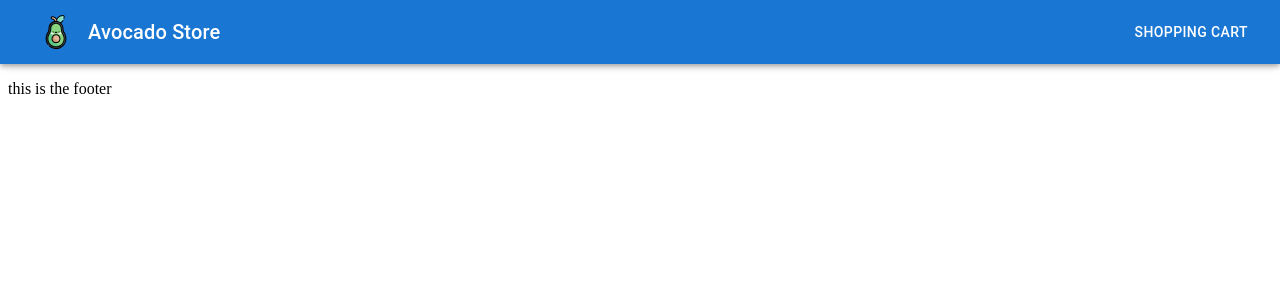
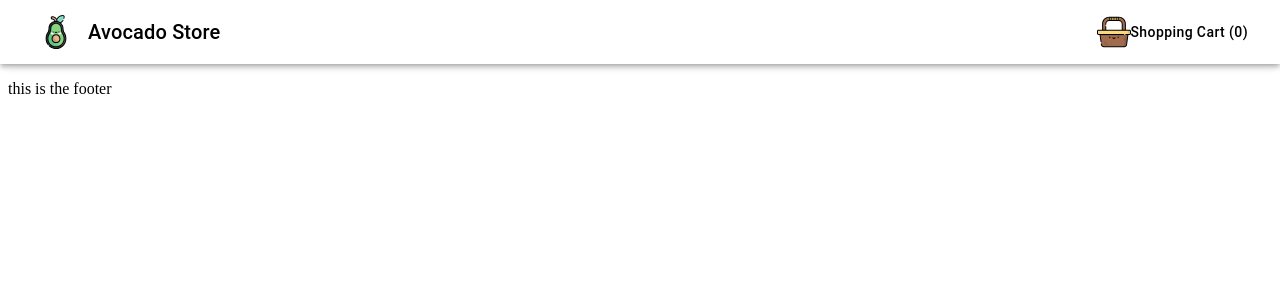
Before and after one commit to AlexisMora/Avocado-Store, a Next.js app: page / in a window 1280 px wide. Shown: the top 300 px of the page. Built offline with nearby package versions, Linux system fonts and the light colour scheme.

Commit message:
WIP: navbar

```diff
--- a/components/Navbar/Navbar.tsx
+++ b/components/Navbar/Navbar.tsx
@@ -5,23 +5,26 @@ import Toolbar from '@mui/material/Toolbar'
 import Typography from '@mui/material/Typography'
 import Button from '@mui/material/Button'
 
-import { Avocado } from '@components/SVGIcons'
+import { Avocado, Basket } from '@components/SVGIcons'
 import { useRouter } from 'next/router'
 
 export default function ButtonAppBar() {
   const router = useRouter()
   return (
     <Box sx={{ flexGrow: 1 }}>
-      <AppBar position="fixed">
+      <AppBar position="fixed" style={{background: '#FFFFFF'}}>
         <Toolbar>
           <Button onClick={()=> router.push('/') } color="inherit">
             <Avocado />
           </Button>
-          <Typography variant="h6" component="div" sx={{ flexGrow: 1 }}>
+          <Typography variant="h6" component="div" sx={{ flexGrow: 1 }} color="black">
             Avocado Store
           </Typography>
-          {/* TODO: Shopping Cart */}
-          <Button color="inherit">Shopping Cart</Button>
+          {/* TODO: Functional Shopping Cart */}
+          <Button  style={{color: '#000', textTransform: 'none'}}>
+            <Basket />
+            Shopping Cart (0)
+          </Button>
         </Toolbar>
       </AppBar>
     </Box>
```
